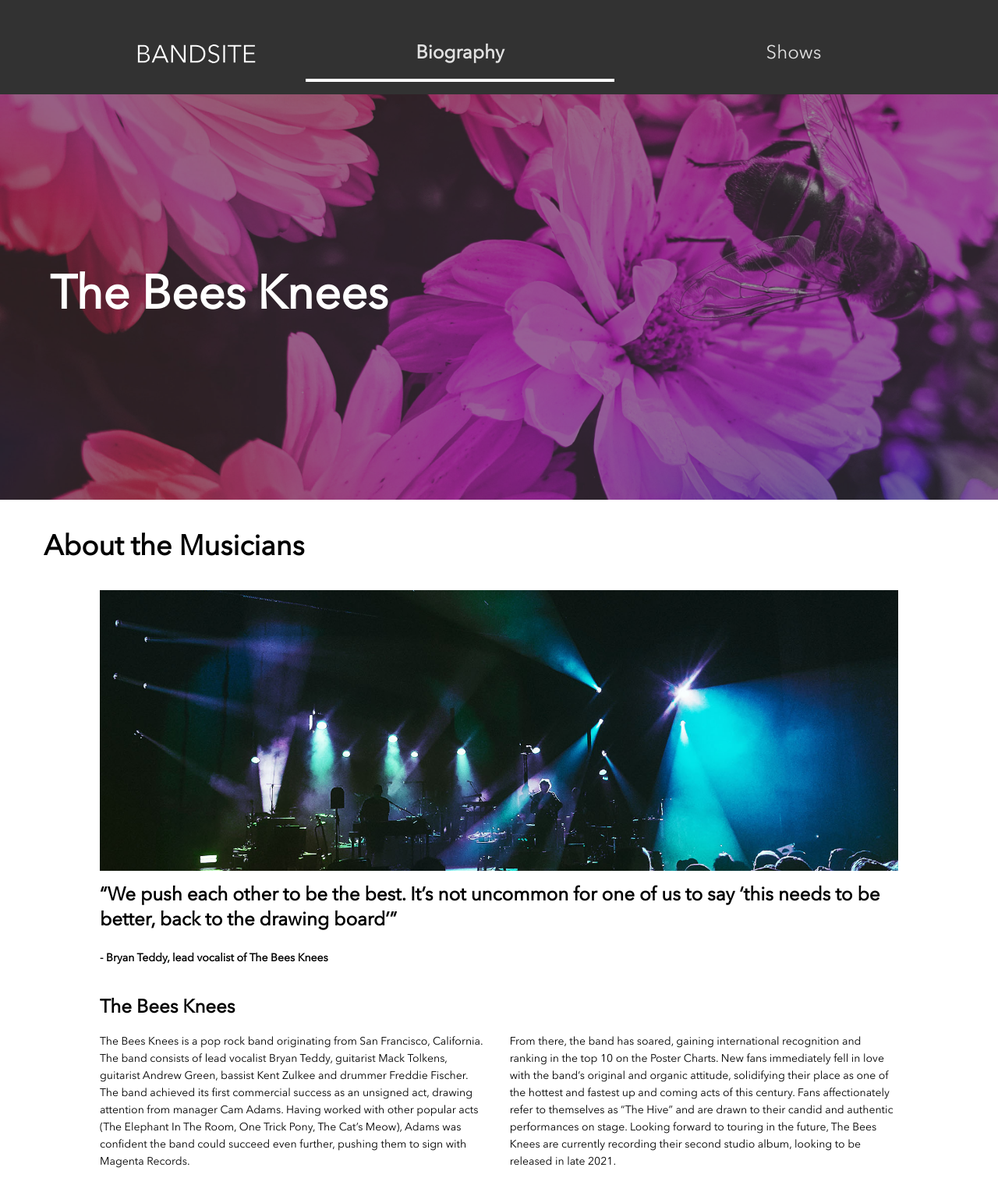
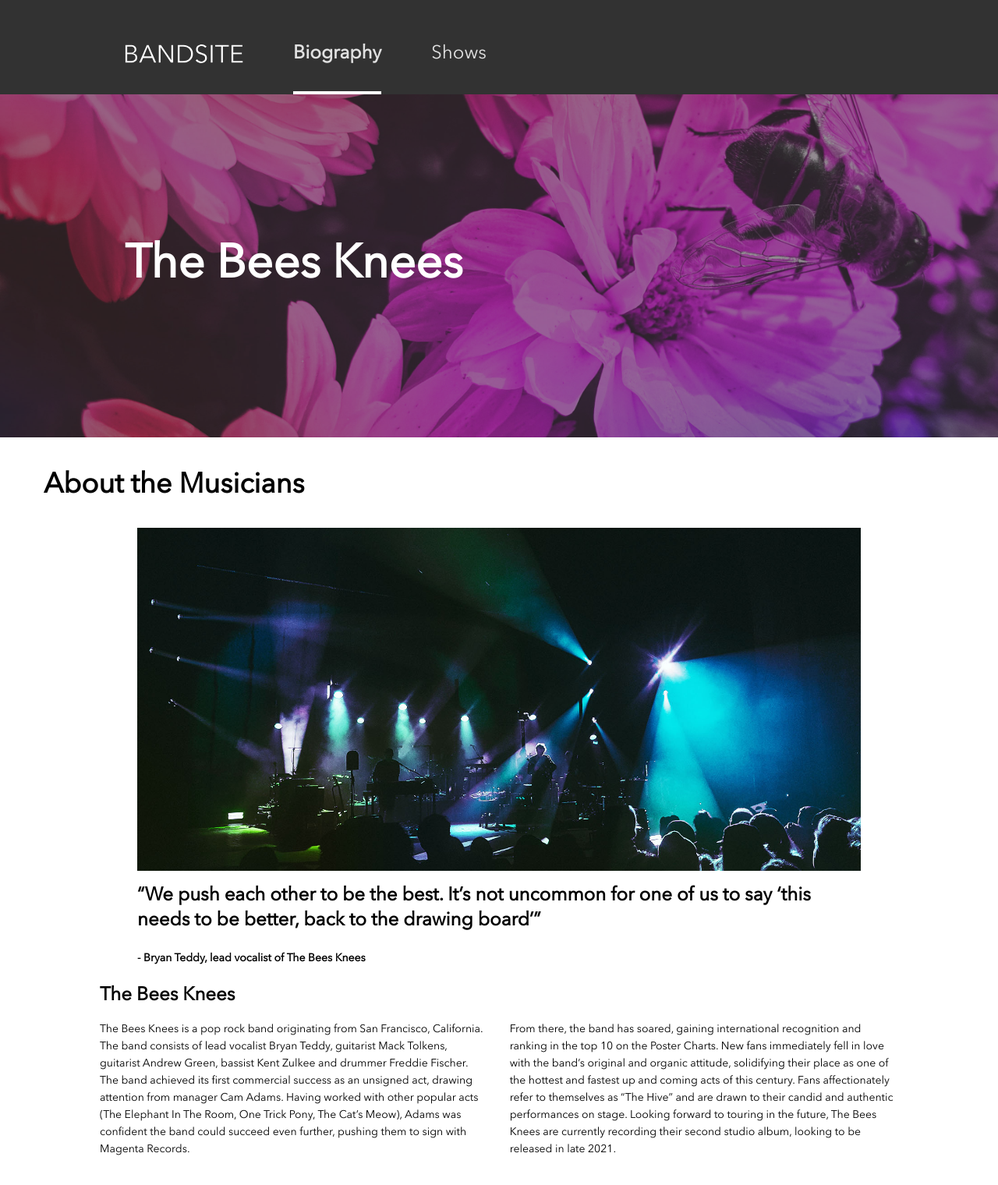
Before and after one commit to yogyatabhaskar/yogyata-bhaskar-bandsite, a plain HTML site: page index.html in a window 1280 px wide. Shown: the top 1520 px of the page at 78% size. Drawn offline with Linux system fonts and the light colour scheme.

Commit message:
Updtaed hero section and gallery section

```diff
--- a/styles/bio.scss
+++ b/styles/bio.scss
@@ -12,14 +12,14 @@
     background-position: center;
     background-size: cover;
     margin: 0;
-    height: 25vh;
+    height: 45vh;
     position: relative;
 
     @include tablet {
-        height: 30vh;
+        height: 50vh;
     }
     @include desktop {
-        height: 65vh;
+        height: 55vh;
     }
 
     &__overlay{
@@ -36,8 +36,11 @@
         align-items: center;
         z-index: 1;
 
+        @include tablet {
+            padding-left: 3rem;
+        }
         @include desktop {
-            padding: 0 2rem;
+            padding-left: 8rem;
         }
     }
 }
@@ -76,13 +79,16 @@
 
     &__img {
         object-fit: cover;
-        height: 30vh;
+        height: 40vh;
         padding: 0 1rem;
         @include tablet {
-            height: 35vh;
+            height: 51vh;
+            padding: 0 3rem;
+
        }
         @include desktop{
-            height: 45vh;
+            height: 55vh;
+            padding: 0 4rem;
         }
     }
 
@@ -93,10 +99,12 @@
 
         @include tablet {
              font-size: 1.5rem;
+             padding: 1rem 3rem;
         }
 
         @include desktop{
             font-size: 1.5rem;
+            padding: 1rem 4rem;
         }
     }
 
@@ -105,10 +113,12 @@
         margin: 0;
         @include tablet {
             font-size: .875rem;
+            padding: 0 3rem;
        }
 
        @include desktop{
-           font-size: .875rem;;
+           font-size: .875rem;
+           padding: 0 4rem;
        }
     }
 
@@ -173,7 +183,7 @@
     }
     &__img {
         object-fit: cover;
-        height: 23vh;
+        height: 40vh;
         padding: 0 1rem 1rem 1rem;
         filter: grayscale(1);
 
--- a/styles/partials/_header.scss
+++ b/styles/partials/_header.scss
@@ -14,7 +14,7 @@
 
     @include tablet{
         flex-direction: row;
-        padding: 1rem 3rem 0 3rem;
+        padding: 1rem 0 0 2rem;
 
     }
     @include desktop{
@@ -28,6 +28,7 @@
 
         @include tablet {
             width: 9.5rem;
+
          }
          @include desktop {
              width: 9.5rem;
@@ -40,12 +41,12 @@
 
         @include tablet{
             margin: 0;
-            padding: 1rem;
+            padding: 0;
 
         }
         @include desktop{
             margin: 0;
-            padding: 1rem;
+            padding: 0;
         }
     }
     &__navlist {
@@ -58,16 +59,25 @@
 
         @include tablet{
             justify-content: flex-start;
-
+            flex: 0;
         }
         @include desktop{
             justify-content: flex-start;
+            flex: 0;
         }
     }
 
     &__items {
         display: flex;
         flex: 1;
+        @include tablet{
+            flex: 0;
+            padding-left: 2rem;
+        }
+        @include desktop{
+            flex: 0;
+            padding-left: 2rem;
+        }
     }
 
     &__link {
@@ -82,12 +92,12 @@
 
 
         @include tablet{
-            padding: 1rem;
-            margin-left: 2rem;
-
+            padding: 2rem 0;
+            margin-left: 3rem;
+            flex: 0;
         }
         @include desktop{
-            padding: 1rem;
+            padding: 2rem 0;
             margin-left: 2rem;
         }
 
--- a/styles/shows.scss
+++ b/styles/shows.scss
@@ -3,105 +3,8 @@
 @use './partials/typography' as *;
 @use './partials/variables' as *;
 @use './partials/footer';
+@use './partials/header';
 
-.header{
-    background-color: $color-primary;
-    display: flex;
-    flex-direction: column;
-    align-items: center;
-    width: 100%;
-    padding-top: 1rem;
-
-    @include tablet{
-        flex-direction: row;
-        padding: 1rem 3rem 0 3rem;
-
-    }
-    @include desktop{
-        flex-direction: row;
-        padding: 1rem 3rem 0 8rem;
-    }
-
-    &__logoimg{
-        height: 2.25rem;
-        width: 12.5rem;
-
-        @include tablet {
-            width: 9.5rem;
-         }
-         @include desktop {
-             width: 9.5rem;
-         }
-    }
-
-    &__navbar{
-        width: 100%;
-        margin-top: 1rem;
-
-        @include tablet{
-            margin: 0;
-            padding: 1rem;
-
-        }
-        @include desktop{
-            margin: 0;
-            padding: 1rem;
-        }
-    }
-    &__navlist {
-        list-style: none;
-        padding-top: .3125rem;
-        display: flex;
-        justify-content: space-around;
-        margin: 0;
-        flex: 1;
-
-        @include tablet{
-            justify-content: flex-start;
-
-        }
-        @include desktop{
-            justify-content: flex-start;
-        }
-    }
-
-    &__items {
-        display: flex;
-        flex: 1;
-    }
-
-    &__link {
-        text-decoration: none;
-        color: $color-quinary;
-        font-size: 24px;
-        font-family: avenir;
-        padding: 1rem;
-        display: flex;
-        flex: 1;
-        justify-content: center;
-
-
-        @include tablet{
-            padding: 1rem;
-            margin-left: 2rem;
-
-        }
-        @include desktop{
-            padding: 1rem;
-            margin-left: 2rem;
-        }
-
-        &:hover{
-            background-color: $color-quaternary;
-            color: $color-secondary;
-        }
-
-        &--active {
-            border-bottom: 0.25rem solid $color-secondary;
-            font-weight: bold;
-        }
-    }
-}
 
 .hero{
     display: flex;
```
Also changed, not shown: pages/shows.html (+1 -1 lines), styles/partials/_footer.scss (+0 -11 lines), styles/bio.css, styles/shows.css, 2 other files.
